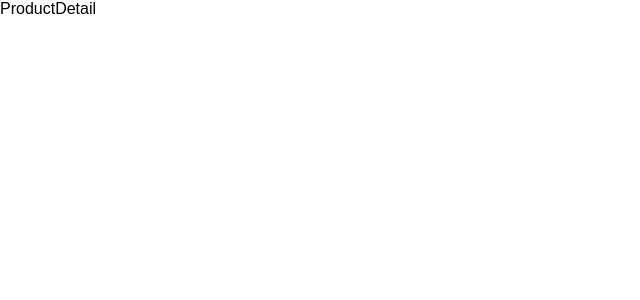
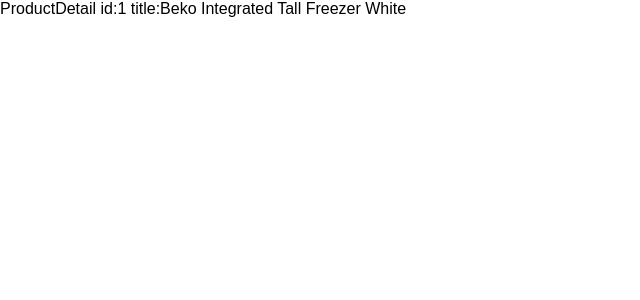
Before and after one commit to rikita0514/e-shop-prototype, a React (Create React App) app: page /products/1 in a window 1280 px wide. Shown: the top 300 px of the page, without its empty margins (0-640 px from the left). Built offline with nearby package versions, Linux system fonts and the light colour scheme; data requests are answered from the project's data file.

Commit message:
productDetail-edit

```diff
--- a/src/App.css
+++ b/src/App.css
@@ -20,7 +20,6 @@
   text-align: center;
   font-size: 35px;
   color: white;
-  display: grid;
   grid-template-columns: 0.1fr 0.1fr 1fr 0.1fr;
 }
 
--- a/src/components/productDetail.js
+++ b/src/components/productDetail.js
@@ -1,8 +1,24 @@
 import React from 'react'
 
+import { useParams } from 'react-router-dom'
+
+import { getProductById } from '../fetcher';
+
 const ProductDetail = () => {
+    const [product, setProduct] = React.useState({errorMessage: '', data: []});
+    const params = useParams();
+
+    React.useEffect(() => {
+        const fetchData =async () => {
+            const responseObject = await getProductById(params.productId);
+            setProduct(responseObject);
+        }
+        fetchData();
+    }, [params.productId]);
+
+
   return (
-    <div>ProductDetail</div>
+    <div>ProductDetail id:{params.productId} title:{product.data.title}</div>
   )
 }
 
--- a/src/fetcher.js
+++ b/src/fetcher.js
@@ -28,3 +28,7 @@
 export const getProducts = id => {
     return fetcher('/products?catId=' + id);
 }
+
+export const getProductById = id => {
+    return fetcher('/products/' + id);
+}
```
